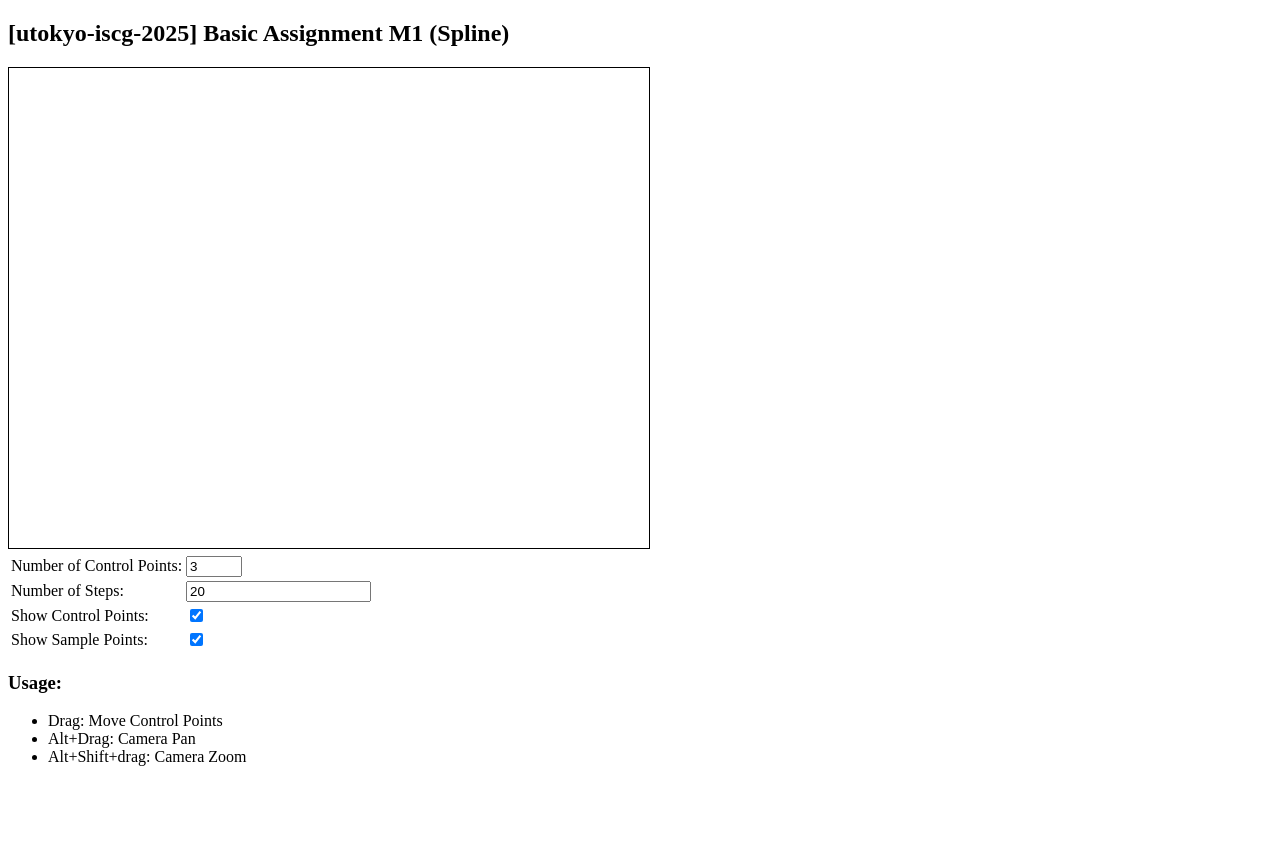
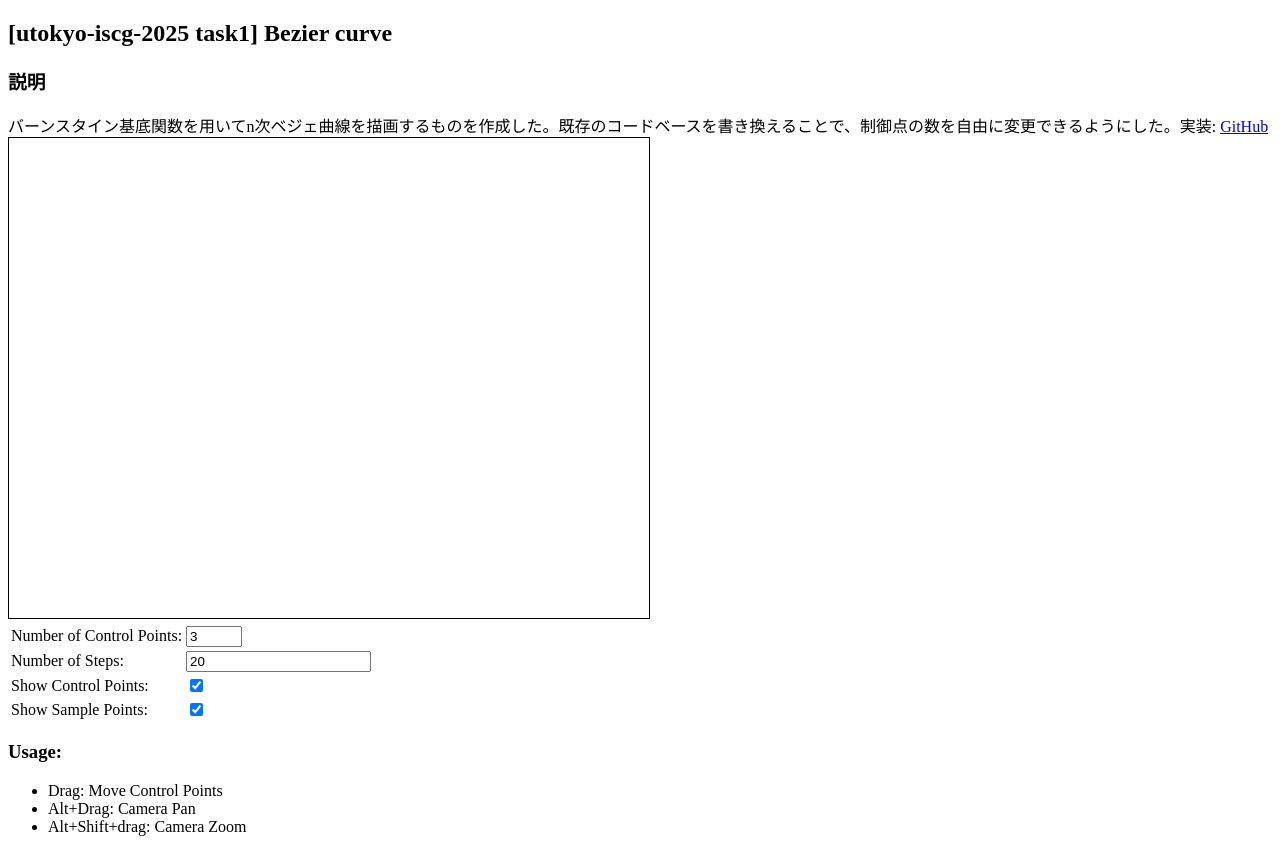
Before and after one commit to caphosra/webgl-course, a website built with webpack: page 01_parametric/index.html in a window 1280 px wide. Before the commit the page ends 800 px from the top, so only its background shows below. Built offline with nearby package versions, Linux system fonts and the light colour scheme; a script that the page names is missing.

Commit message:
[01_parametric] Add the description

```diff
--- a/01_parametric/index.html
+++ b/01_parametric/index.html
@@ -7,9 +7,7 @@
 <html>
     <head>
         <meta http-equiv="Content-Type" content="text/html; charset=utf-8" />
-        <title id="title">
-            [utokyo-iscg-2025] Basic Assignment M1 (Spline)
-        </title>
+        <title id="title">[utokyo-iscg-2025 task1] Bezier curve</title>
         <script src="https://rawcdn.githack.com/toji/gl-matrix/v3.3.0/dist/gl-matrix-min.js"></script>
         <script src="https://bbcdn.githack.com/kenshi84/legacygl.js/raw/master/gl-matrix-util.js"></script>
         <script src="https://bbcdn.githack.com/kenshi84/legacygl.js/raw/master/legacygl.js"></script>
@@ -25,6 +23,15 @@
                 document.write(document.getElementById("title").innerHTML);
             </script>
         </h2>
+
+        <h3>説明</h3>
+
+        バーンスタイン基底関数を用いてn次ベジェ曲線を描画するものを作成した。既存のコードベースを書き換えることで、制御点の数を自由に変更できるようにした。実装:
+        <a
+            href="https://github.com/caphosra/webgl-course/tree/main/01_parametric"
+            >GitHub</a
+        >
+
         <canvas
             id="canvas"
             width="640"
```
